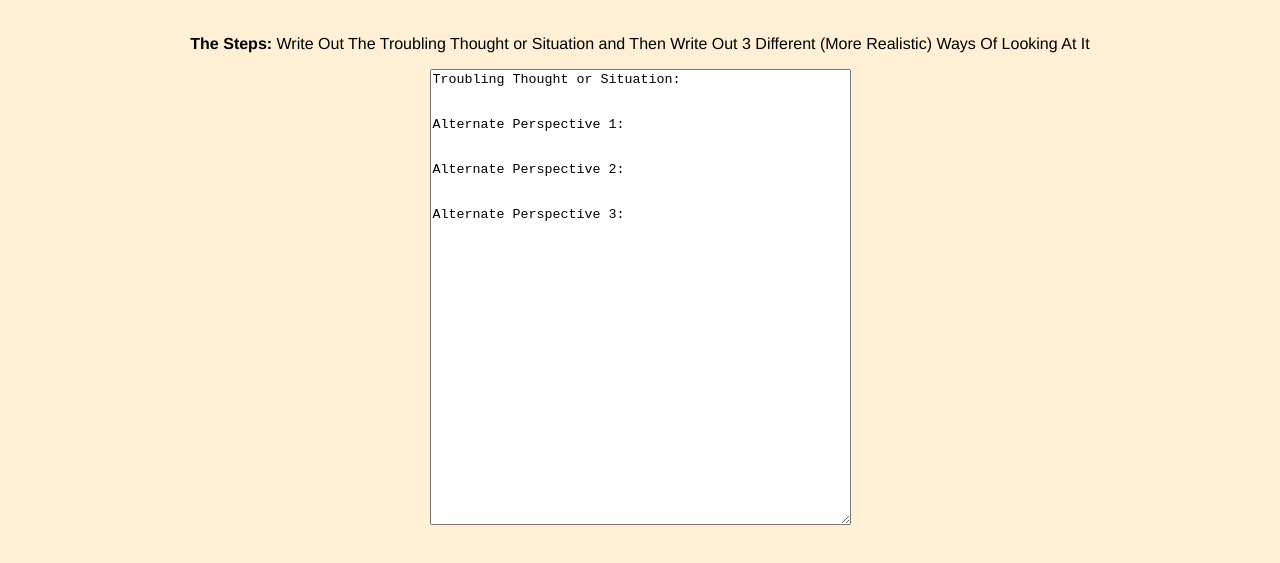
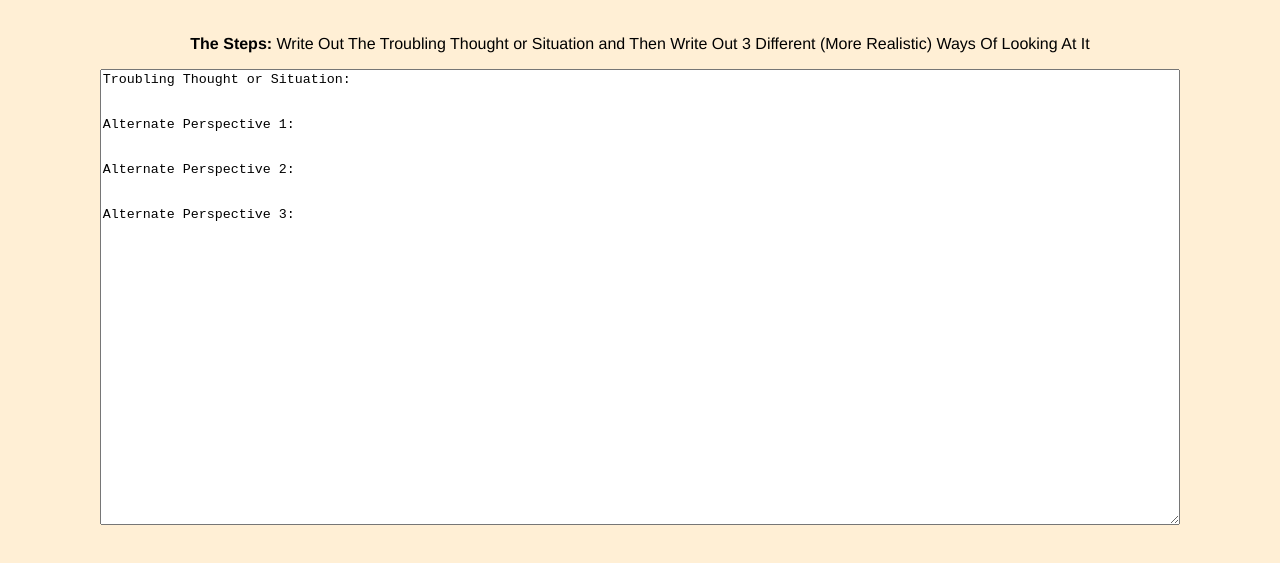
Before and after one commit to Sgamb29/MentalTools, a plain HTML site: page mentalGym.html in a window 1280 px wide. Shown: the part 143-706 px from the top of the page. Drawn offline with Linux system fonts and the light colour scheme.

Commit message:
textarea size change

```diff
--- a/mentalGym.html
+++ b/mentalGym.html
@@ -11,7 +11,7 @@
         <a href="index.html">Home</a>
         <h1>Mental Gym For Analyzing Troubling Thoughts</h1>
         <p><strong>The Steps: </strong>Write Out The Troubling Thought or Situation and Then Write Out 3 Different (More Realistic) Ways Of Looking At It</p>
-        <textarea rows="30" cols="50" >Troubling Thought or Situation:
+        <textarea rows="30">Troubling Thought or Situation:
 
 
 Alternate Perspective 1:
--- a/style.css
+++ b/style.css
@@ -37,3 +37,8 @@ body {
     background-color: papayawhip;
     font-family:'Franklin Gothic Medium', 'Arial Narrow', Arial, sans-serif;
 }
+
+textarea {
+    width: 85%;
+
+}
```
Also changed, not shown: problemSolving.html (+1 -1 lines).
